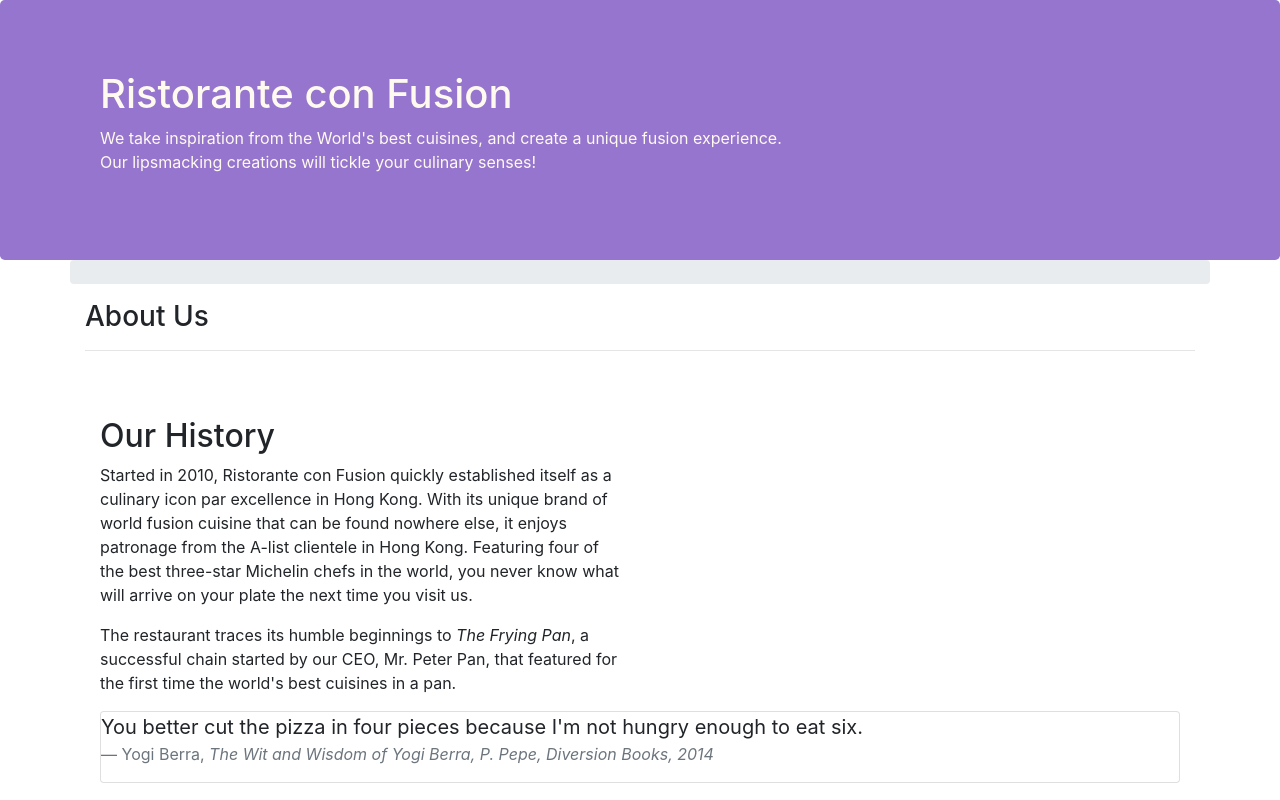
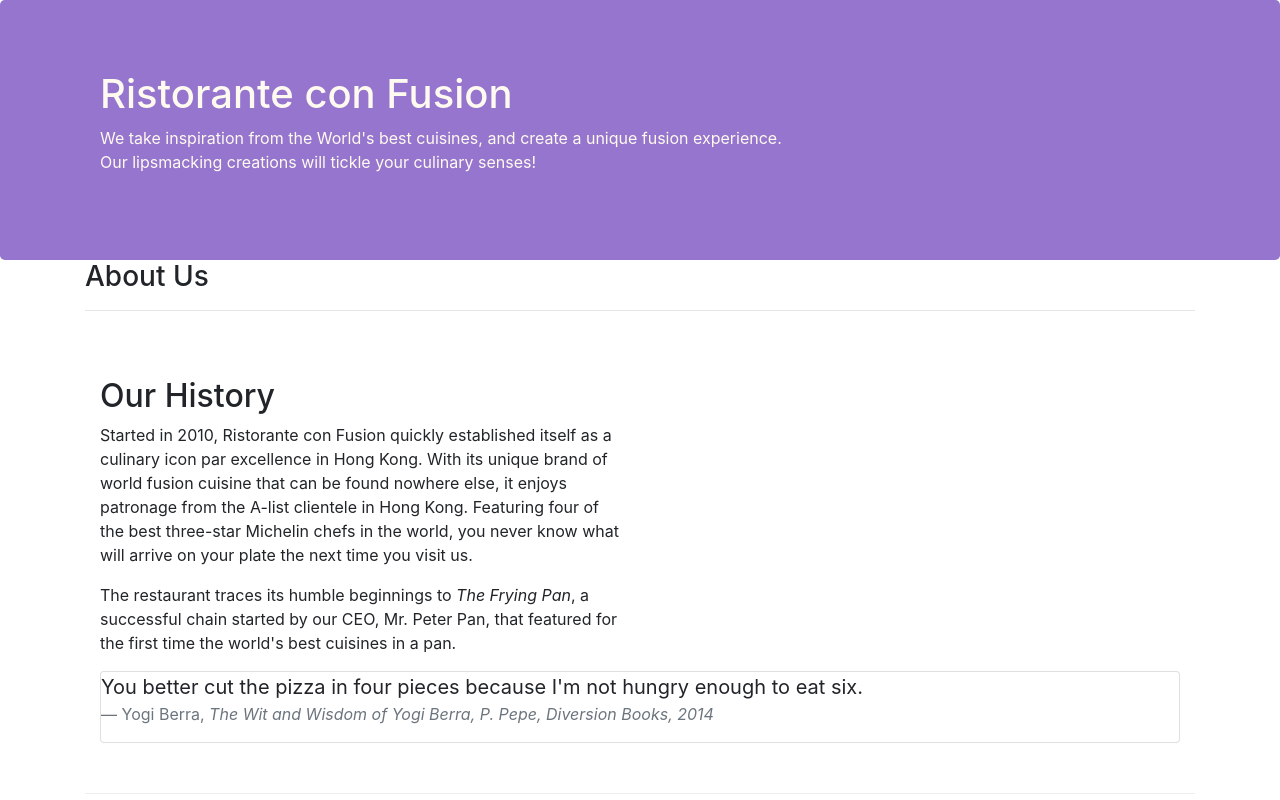
Before and after one commit to bhanrigh/bhanrigh.github.io, a website: page coursera/aboutus.html in a window 1280 px wide. Shown: the top 800 px of the page. Drawn offline with nearby package versions, Linux system fonts and the light colour scheme.

Commit message:
Update aboutus.html

```diff
--- a/coursera/aboutus.html
+++ b/coursera/aboutus.html
@@ -120,8 +120,6 @@
 
     <div class="container">
         <div class="row">
-            <ol class="col-12 breadcrumb">
-            </ol>
             <div class="col-12">
                 <!--Task 2 - The "About Us" title should stretch the entire width of the row. -->
                 <h3>About Us</h3>
```
